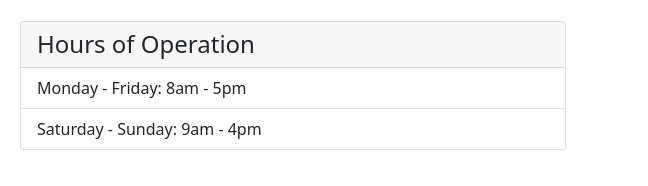
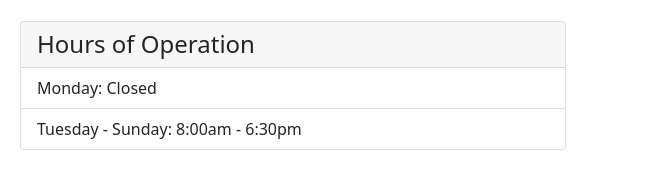
Before and after one commit to hometownplantsnursery/website, a Gatsby site: page / in a window 1280 px wide. Shown: the part 766-952 px from the top of the page, 632-1280 px from the left. Built offline with nearby package versions, Linux system fonts and the light colour scheme; Gatsby itself is replaced by a stand-in of ours.

Commit message:
changed time

```diff
--- a/src/pages/index.js
+++ b/src/pages/index.js
@@ -276,8 +276,8 @@ const IndexPage = () => (
           <Card>
             <Card.Header as={"h4"}>Hours of Operation</Card.Header>
             <ListGroup variant="flush">
-              <ListGroup.Item>Monday - Friday: 8am - 5pm</ListGroup.Item>
-              <ListGroup.Item>Saturday - Sunday: 9am - 4pm</ListGroup.Item>
+              <ListGroup.Item>Monday: Closed</ListGroup.Item>
+              <ListGroup.Item>Tuesday - Sunday: 8:00am - 6:30pm</ListGroup.Item>
             </ListGroup>
           </Card>
         </Col>
```
